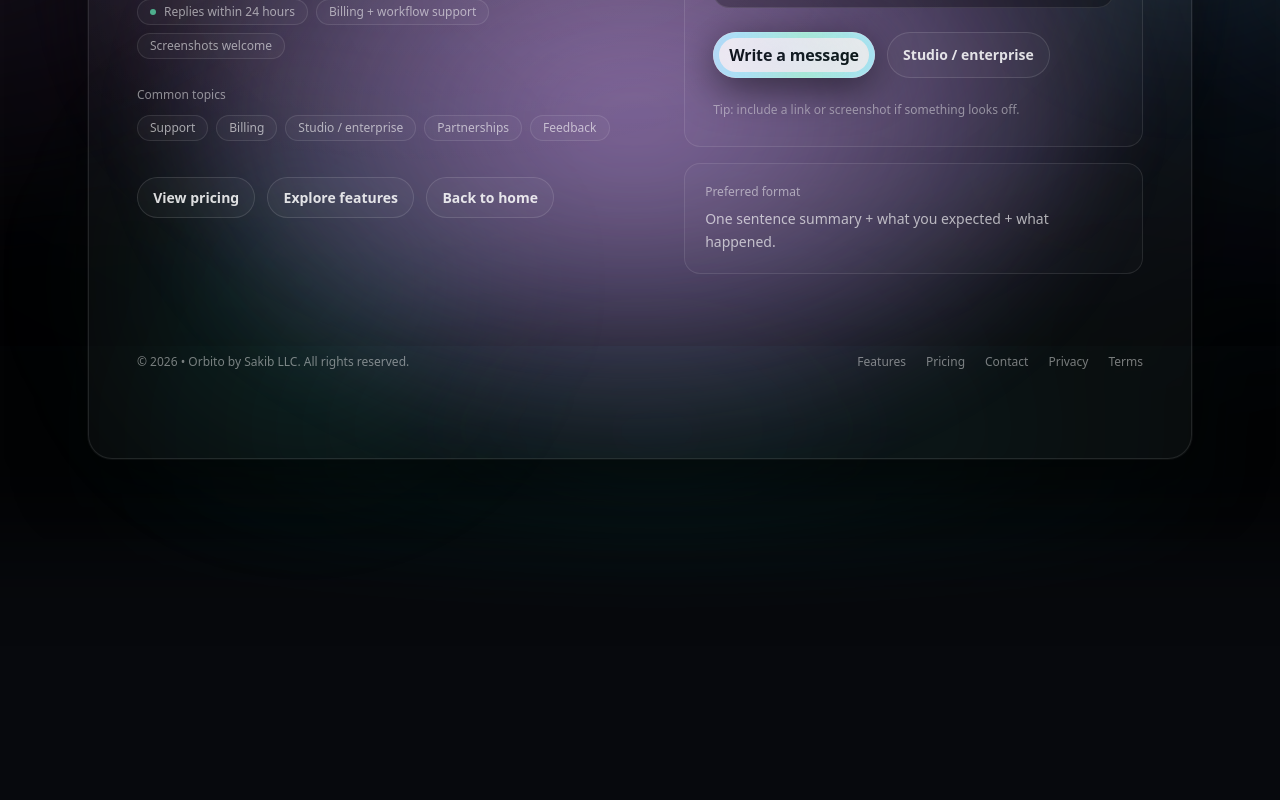
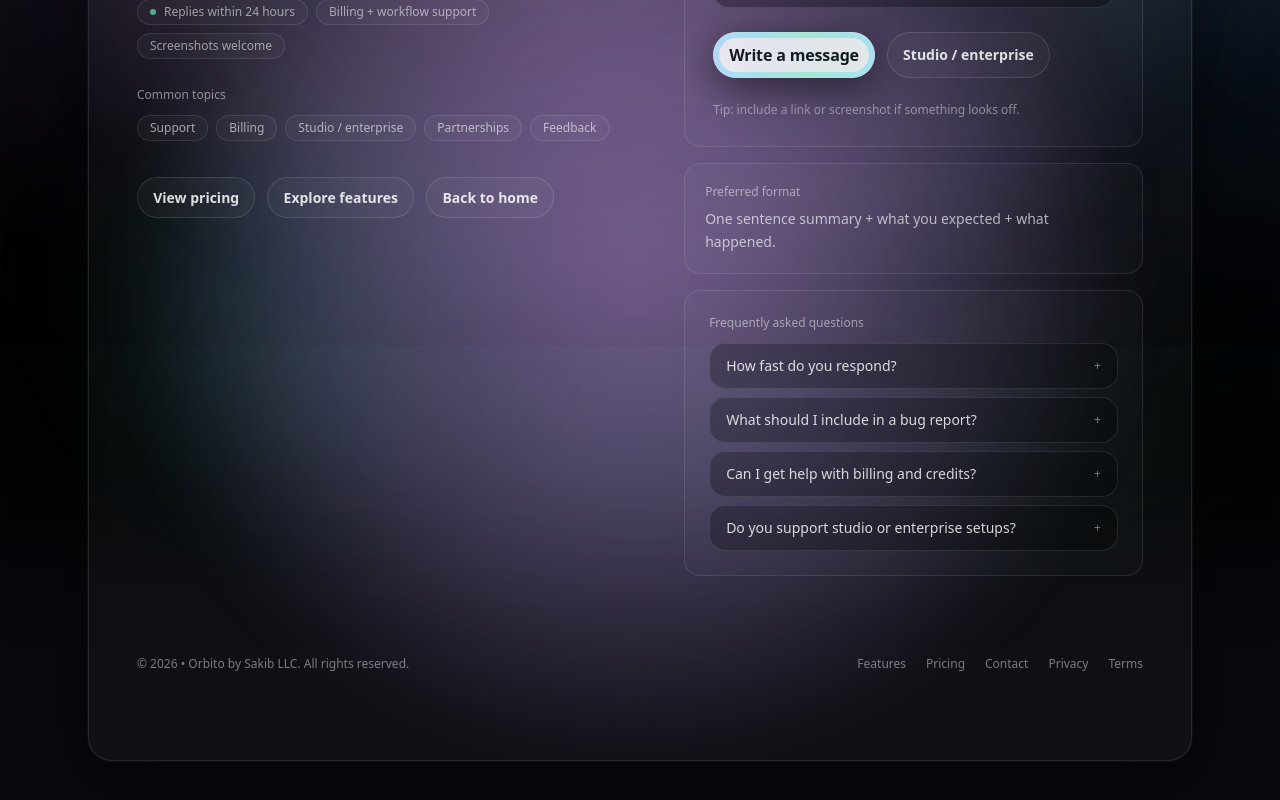
Before and after one commit to Sakibhoq/clipforge-ai, a Next.js app in the folder frontend/: page /contact in a window 1280 px wide. Shown: the part 454-1254 px from the top of the page. Before the commit the page ends 993 px from the top, so only its background shows below. Built offline with nearby package versions, Linux system fonts and the light colour scheme; no server answers.

Commit message:
Add FAQ card with expandable questions on contact page

```diff
--- a/frontend/app/contact/page.tsx
+++ b/frontend/app/contact/page.tsx
@@ -459,6 +459,24 @@ function SendMessageModal({
 
 export default function ContactPage() {
   const topics = ["Support", "Billing", "Studio / enterprise", "Partnerships", "Feedback"];
+  const faqs = [
+    {
+      q: "How fast do you respond?",
+      a: "Most messages get a reply within 24 hours. Complex billing or technical issues may take a bit longer.",
+    },
+    {
+      q: "What should I include in a bug report?",
+      a: "Share what you expected, what happened, and attach a screenshot or short screen recording if possible.",
+    },
+    {
+      q: "Can I get help with billing and credits?",
+      a: "Yes. Include the email on your account and we can review plan, credit, and charge details quickly.",
+    },
+    {
+      q: "Do you support studio or enterprise setups?",
+      a: "Yes. Use the Studio / enterprise option and include expected volume, team size, and required workflows.",
+    },
+  ];
 
   const footerLinks = useMemo(
     () => [
@@ -613,6 +631,29 @@ export default function ContactPage() {
                     One sentence summary + what you expected + what happened.
                   </div>
                 </div>
+
+                <div className="group surface-soft relative overflow-hidden p-5 md:p-6 transition-all duration-300 hover:-translate-y-1 hover:border-white/20 hover:bg-white/[0.03]">
+                  <HoverSheen />
+                  <div className="relative">
+                    <div className="text-xs text-white/50">Frequently asked questions</div>
+                    <div className="mt-3 space-y-2">
+                      {faqs.map((item) => (
+                        <details
+                          key={item.q}
+                          className="group/faq rounded-2xl border border-white/10 bg-black/25 px-4 py-3"
+                        >
+                          <summary className="list-none cursor-pointer text-sm font-medium text-white/82 [&::-webkit-details-marker]:hidden">
+                            <div className="flex items-center justify-between gap-3">
+                              <span>{item.q}</span>
+                              <span className="text-xs text-white/45 transition group-open/faq:rotate-45">+</span>
+                            </div>
+                          </summary>
+                          <div className="mt-2 text-xs leading-relaxed text-white/62">{item.a}</div>
+                        </details>
+                      ))}
+                    </div>
+                  </div>
+                </div>
               </div>
             </div>
 
```
